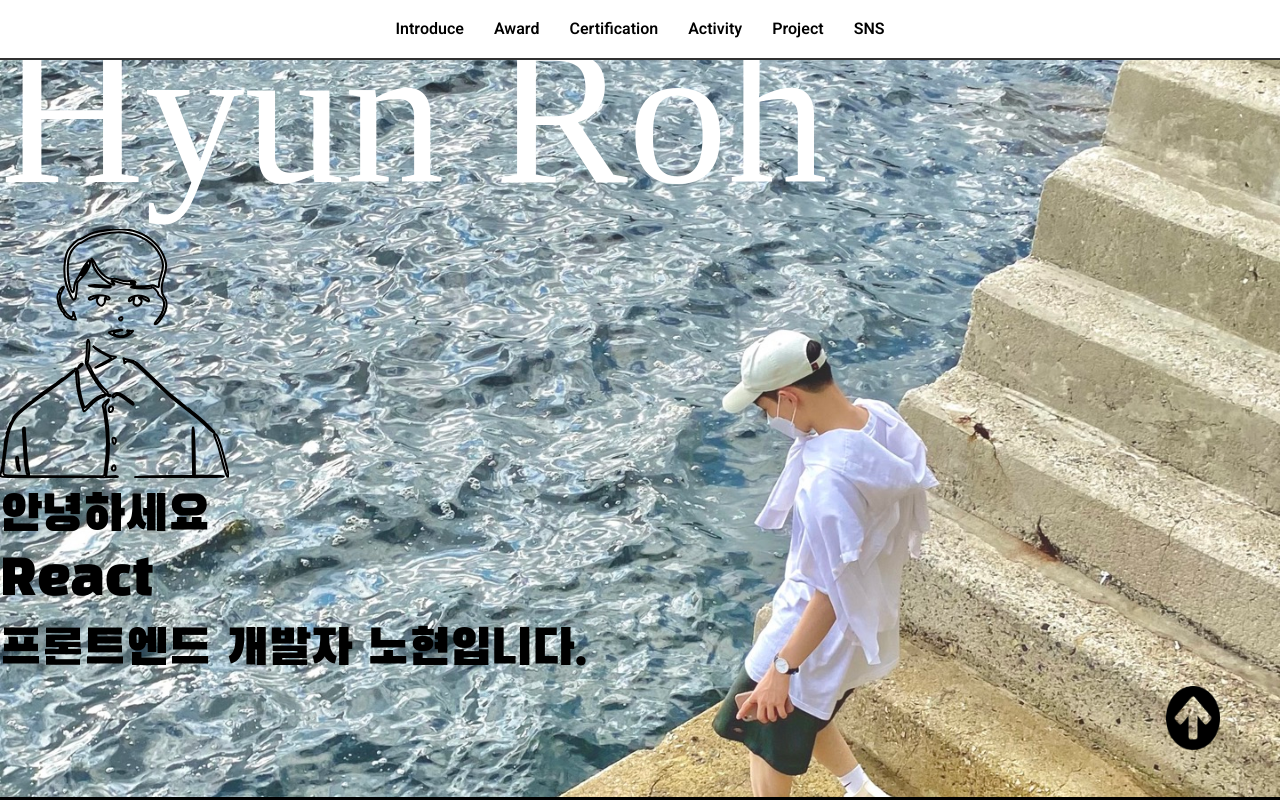
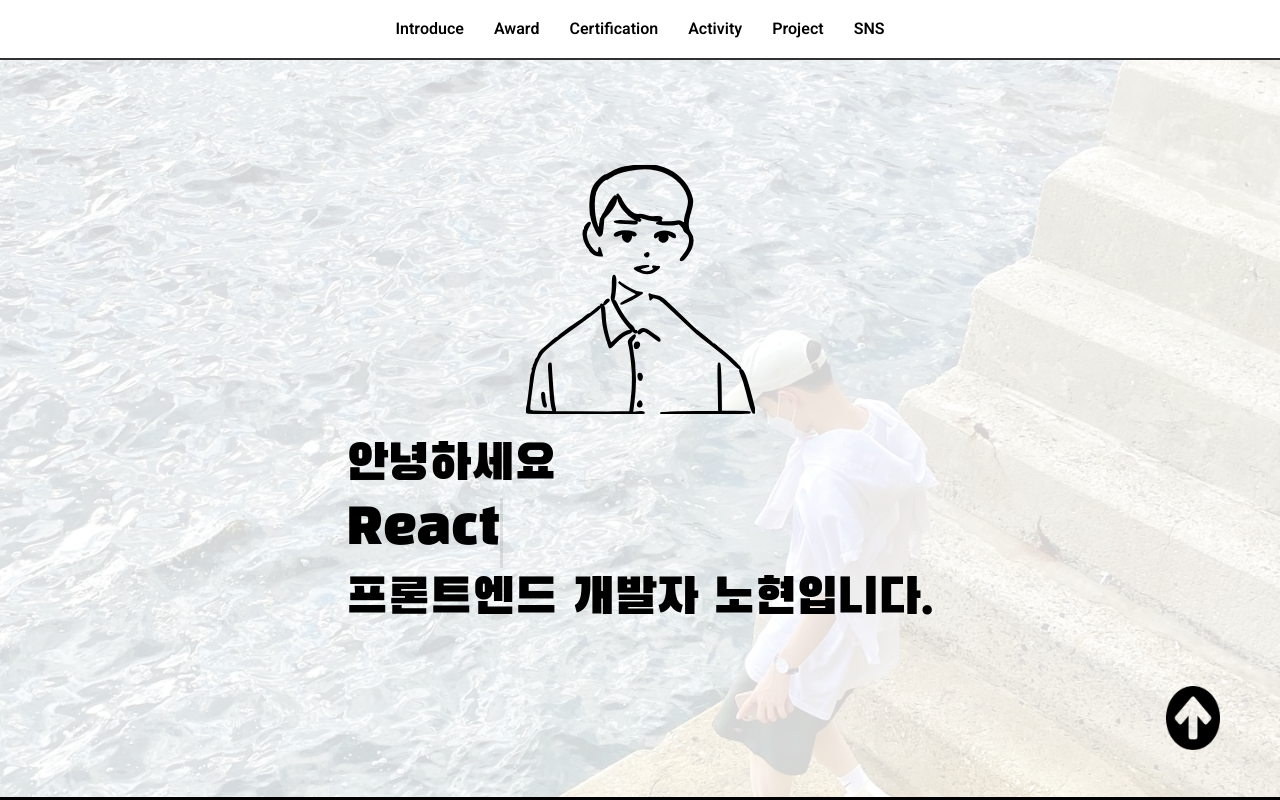
Before and after one commit to YesHyeon/hyun-site-web, a React (Create React App) app: page / in a window 1280 px wide. Shown: the top 800 px of the page. Built offline with nearby package versions, Linux system fonts and the light colour scheme; no server answers.

Commit message:
style: 배경이미지 투명도 조절 및 svg path 색상 변경

```diff
--- a/src/components/header/header.styles.js
+++ b/src/components/header/header.styles.js
@@ -8,7 +8,7 @@ export const MainContainer = styled.header`
   height: 60px;
   border-bottom: 2px solid #313131;
   background-color: white;
-  z-index: auto;
+  z-index: 100;
 `;
 
 export const HeaderList = styled.div`
--- a/src/components/main/index.js
+++ b/src/components/main/index.js
@@ -69,17 +69,16 @@ function MainPage() {
   });
 
   const svg = {
-    start: { pathLength: 0, fill: 'rgba(255,255,255,0)' },
+    start: { pathLength: 0, fill: 'black' },
     end: {
       pathLength: 1,
-      fill: 'rgba(255,255,255,1)',
+      fill: 'black',
       transition: { duration: 15 },
     },
   };
 
   return (
     <MainContainer>
-      <Title>{text}</Title>
       <Svg viewBox="0 0 334 363" xmlns="http://www.w3.org/2000/svg">
         <motion.svg>
           <motion.path
--- a/src/components/main/index.styles.js
+++ b/src/components/main/index.styles.js
@@ -2,18 +2,47 @@ import styled from '@emotion/styled';
 import roomStartBack from '../../images/banners/background1.png';
 
 export const MainContainer = styled.div`
+  display: flex;
+
+  position: relative;
+  width: 100%;
+  height: 100vh;
+
+  flex-direction: column;
+  justify-content: center;
+  align-items: center;
+  gap: 20px;
+
   background-image: url(${roomStartBack});
   background-size: cover;
-  width: 100%;
-  height: 100vh;
+
   border-bottom: 3px solid black;
   overflow-x: hidden;
+
+  isolation: isolate;
+
+  ::after {
+    content: '';
+    position: absolute;
+    background: white;
+    z-index: -1;
+    inset: 0;
+    opacity: 0.8;
+  }
+`;
+
+export const OpacityBackground = styled.div`
+  position: absolute;
+  width: 100%;
+  height: 100%;
+  opacity: 0.5;
+  background-color: red;
 `;
 
 export const Title = styled.div`
   font-family: 'Babylonica', cursive;
   font-size: 200px;
-  color: #fff;
+  color: 'black';
 `;
 
 export const Description = styled.div`
@@ -45,6 +74,7 @@ export const Blink = styled.div`
 export const Svg = styled.svg`
   width: 229px;
   stroke: black;
+  fill: black;
 `;
 
 export const Main = styled.div``;
```
